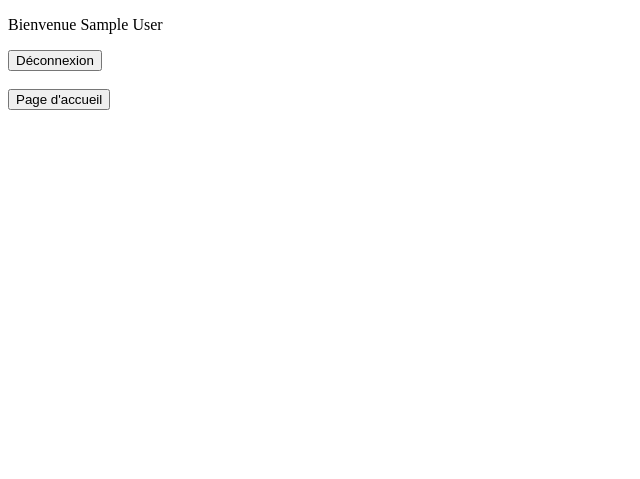
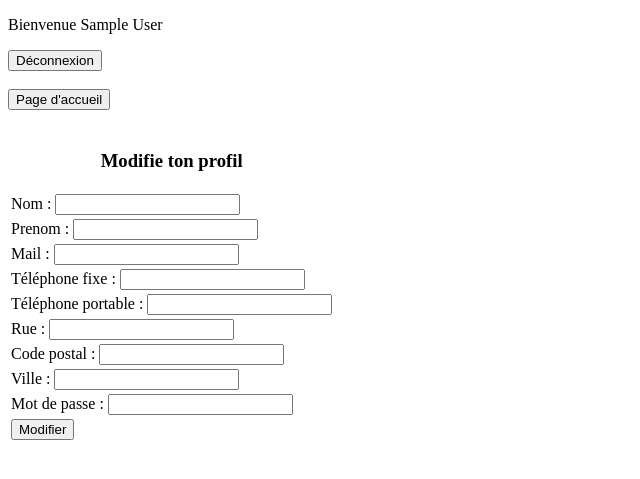
Before and after one commit to Theo-et-tille/GestionnaireDeBibliotheque, a PHP site: page /Front/PageMembre.php in a window 1280 px wide. Shown: the top 479 px of the page, without its empty margins (0-640 px from the left). Run offline with PHP 8.4, Linux system fonts and the light colour scheme; the visitor is signed in with stand-in values (Sample User, id 1).

Commit message:
feat(Inscrit) : Rajout modif profil

```diff
--- a/BDD/BDD.php
+++ b/BDD/BDD.php
@@ -1,2 +1,4 @@
 <?php
 $bdd = new PDO('mysql:host=localhost;dbname=sle_biblio_structure;charset=utf8', 'root');
+
+return $bdd;
--- a/Back/Connexion.php
+++ b/Back/Connexion.php
@@ -1,6 +1,5 @@
 <?php
-//$bdd = include "../BDD/BDD.php";
-$bdd = new PDO('mysql:host=localhost;dbname=sle_biblio_structure;charset=utf8', 'root');
+$bdd = include "../BDD/BDD.php";
 session_start();
 
 if ($_POST != NULL) {
@@ -15,6 +14,7 @@ if ($_POST != NULL) {
         header("Location:../Front/PageConnexion.php?error= Fail");
     }else {
         $_SESSION['id_user'] = $resConnexion['id_inscrit'];
+        $_SESSION['role'] = $resConnexion['role'];
         $_SESSION['user'] = $resConnexion['prenom'];
         header("Location: ../Front/PageMembre.php");
     }
--- a/Back/Inscription.php
+++ b/Back/Inscription.php
@@ -1,6 +1,5 @@
 <?php
-
-$bdd = new PDO('mysql:host=localhost;dbname=sle_biblio_structure;charset=utf8', 'root');
+$bdd = include "../BDD/BDD.php";
 
 $nom = $_POST['nom'];
 $prenom = $_POST['prenom'];
@@ -29,7 +28,7 @@ if (!$resVerif) {
         'ville' => $ville,
         'mdp' => $mdp
     ));
-    echo "tu t'es bien inscrit";
+    header('Location: ../Front/PageConnexion.php?Inscrit=true');
 }else{
     header("Location:../Front/PageInscription.php?error= Email Deja Cree");
 }
--- /dev/null
+++ b/Back/ModificationProfil.php
@@ -0,0 +1 @@
+<?php
--- a/Front/PageMembre.php
+++ b/Front/PageMembre.php
@@ -5,6 +5,7 @@
     <title>Page Membre</title>
 </head>
 <?php
+// role admin = 0 role membre = 1
 session_start();
 ?>
 <body>
@@ -16,5 +17,74 @@ session_start();
 <form action="../index.php">
     <input type="submit" value="Page d'accueil">
 </form>
+<br>
+<form action="../Back/ModificationProfil.php" method="post">
+<table>
+    <tr>
+        <th>
+            <h3>Modifie ton profil</h3>
+        </th>
+    </tr>
+    <tr>
+        <td>
+            <label for="nom"> Nom : </label>
+            <input type="text" id="nom" name="nom" max="50">
+        </td>
+    </tr>
+    <tr>
+        <td>
+            <label for="prenom"> Prenom : </label>
+            <input type="text" id="prenom" name="prenom" max="50">
+        </td>
+    </tr>
+    <tr>
+        <td>
+            <label for="emaili"> Mail : </label>
+            <input type="email" id="emaili" name="emaili" max="100">
+        </td>
+    </tr>
+    <tr>
+        <td>
+            <label for="tel_fixe"> Téléphone fixe : </label>
+            <input type="text" id="tel_fixe" name="tel_fixe" max="15">
+        </td>
+    </tr>
+    <tr>
+        <td>
+            <label for="tel_portable"> Téléphone portable : </label>
+            <input type="text" id="tel_portable" name="tel_portable" max="15">
+        </td>
+    </tr>
+    <tr>
+        <td>
+            <label for="rue">Rue : </label>
+            <input type="text" id="rue" name="rue" max="80">
+        </td>
+    </tr>
+    <tr>
+        <td>
+            <label for="cp">Code postal : </label>
+            <input type="text" id="cp" name="cp" max="5">
+        </td>
+    </tr>
+    <tr>
+        <td>
+            <label for="ville">Ville : </label>
+            <input type="text" id="ville" name="ville" max="50">
+        </td>
+    </tr>
+    <tr>
+        <td>
+            <label for="mdpi">Mot de passe : </label>
+            <input type="password" id="mdpi" name="mdpi" max="50" required>
+        </td>
+    </tr>
+    <tr>
+        <td>
+            <input type="submit" name="Modification" value="Modifier">
+        </td>
+    </tr>
+</table>
+</form>
 </body>
 </html>
--- a/index.php
+++ b/index.php
@@ -2,7 +2,7 @@
 <html lang="fr">
 <head>
     <meta charset="UTF-8">
-    <title>Index</title>
+    <title>Page d'accueil</title>
 </head>
 <body>
 <?php
```
Also changed, not shown: Front/PageConnexion.php (+11 -0 lines).
